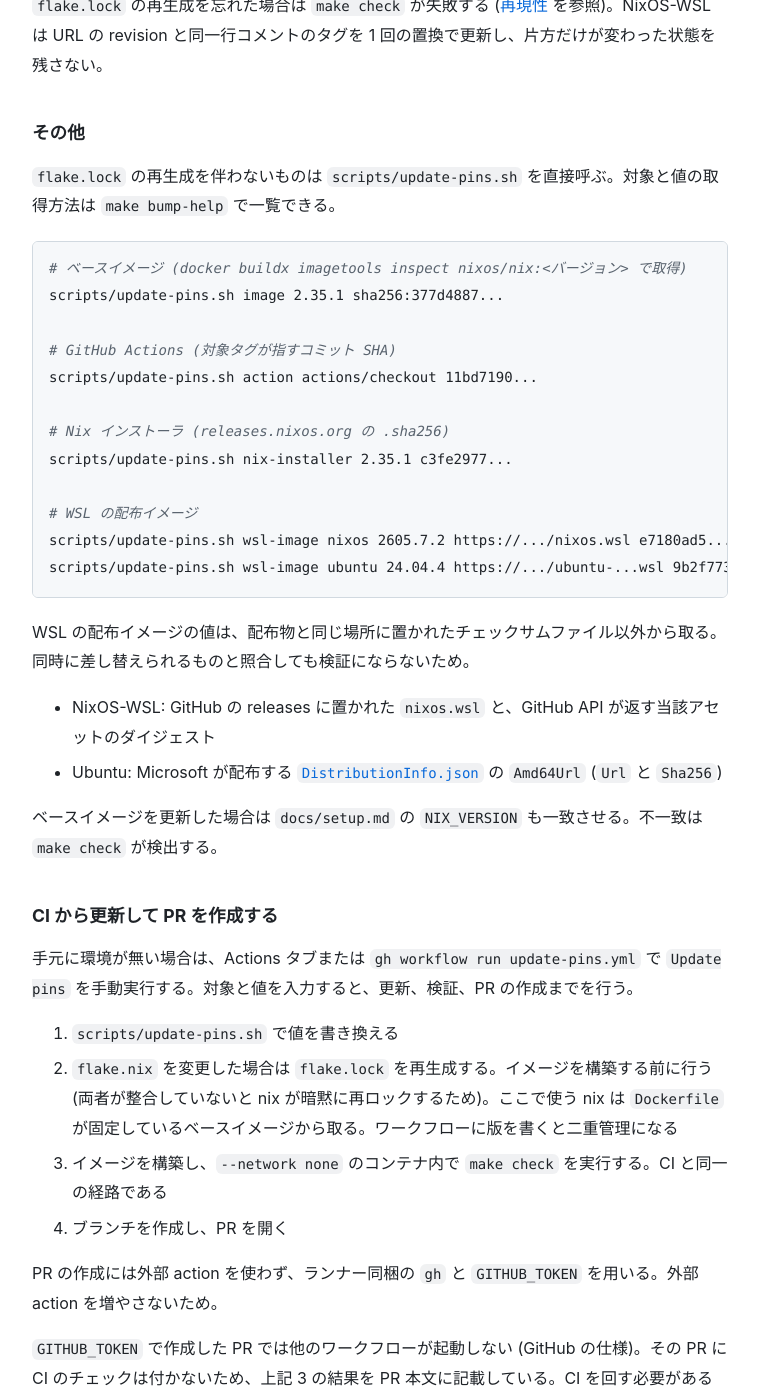
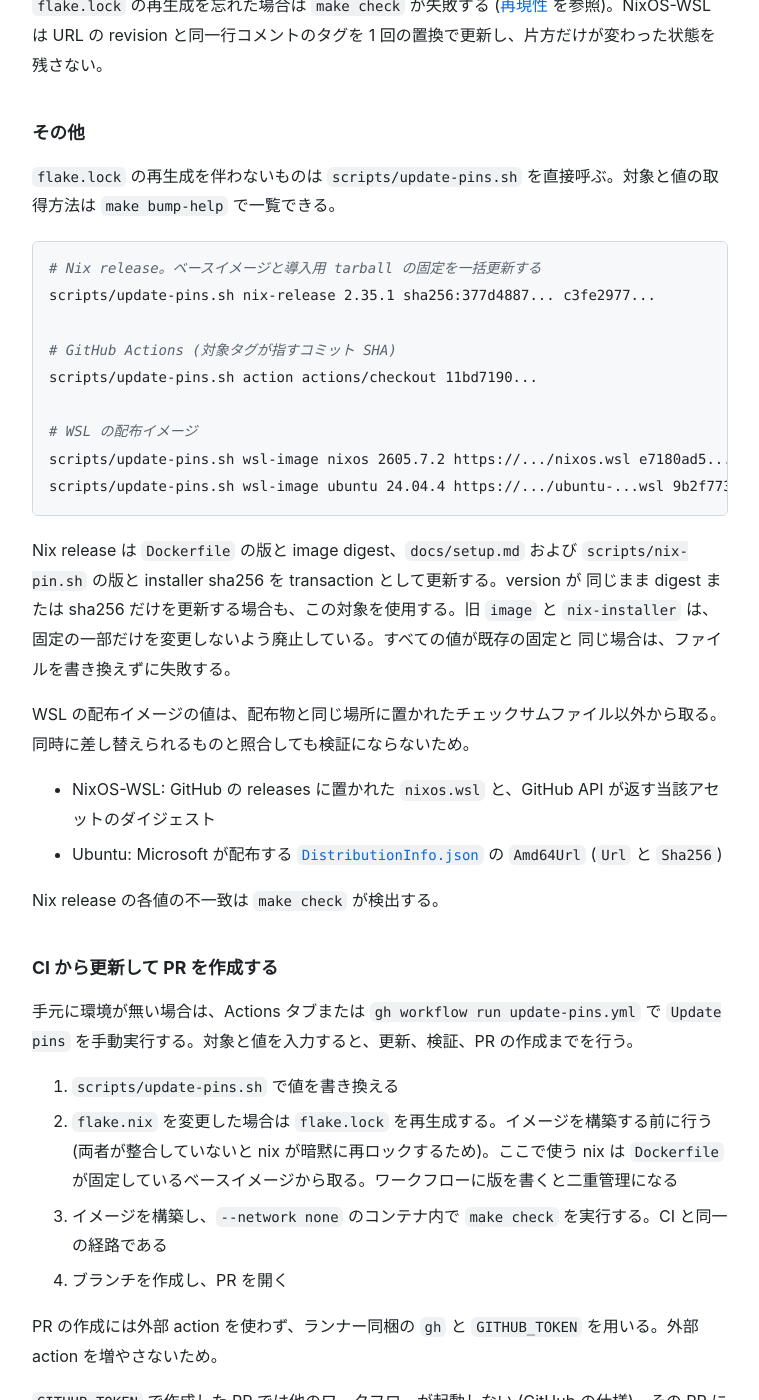
Before and after one commit to sabas0ba/dotfiles, a Jekyll site: the page built from docs/development.md, in a window 1280 px wide and 1400 px high, scrolled down 3199 px. Shown: the whole window, without its empty margins (260-1019 px from the left). Built offline with Jekyll 4.4.1, drawn with Linux system fonts in a browser that asks for light colours; our own code applies the rules of GitHub Pages for plain Markdown files.

Commit message:
fix: Nix の固定を原子的に更新する

````diff
--- a/docs/development.md
+++ b/docs/development.md
@@ -90,26 +90,29 @@ make check
 `flake.lock` の再生成を伴わないものは `scripts/update-pins.sh` を直接呼ぶ。対象と値の取得方法は `make bump-help` で一覧できる。
 
 ```bash
-# ベースイメージ (docker buildx imagetools inspect nixos/nix:<バージョン> で取得)
-scripts/update-pins.sh image 2.35.1 sha256:377d4887...
+# Nix release。ベースイメージと導入用 tarball の固定を一括更新する
+scripts/update-pins.sh nix-release 2.35.1 sha256:377d4887... c3fe2977...
 
 # GitHub Actions (対象タグが指すコミット SHA)
 scripts/update-pins.sh action actions/checkout 11bd7190...
-
-# Nix インストーラ (releases.nixos.org の .sha256)
-scripts/update-pins.sh nix-installer 2.35.1 c3fe2977...
 
 # WSL の配布イメージ
 scripts/update-pins.sh wsl-image nixos 2605.7.2 https://.../nixos.wsl e7180ad5...
 scripts/update-pins.sh wsl-image ubuntu 24.04.4 https://.../ubuntu-...wsl 9b2f7730...
 ```
 
+Nix release は `Dockerfile` の版と image digest、`docs/setup.md` および
+`scripts/nix-pin.sh` の版と installer sha256 を transaction として更新する。version が
+同じまま digest または sha256 だけを更新する場合も、この対象を使用する。旧 `image` と
+`nix-installer` は、固定の一部だけを変更しないよう廃止している。すべての値が既存の固定と
+同じ場合は、ファイルを書き換えずに失敗する。
+
 WSL の配布イメージの値は、配布物と同じ場所に置かれたチェックサムファイル以外から取る。同時に差し替えられるものと照合しても検証にならないため。
 
 - NixOS-WSL: GitHub の releases に置かれた `nixos.wsl` と、GitHub API が返す当該アセットのダイジェスト
 - Ubuntu: Microsoft が配布する [`DistributionInfo.json`](https://raw.githubusercontent.com/microsoft/WSL/master/distributions/DistributionInfo.json) の `Amd64Url` (`Url` と `Sha256`)
 
-ベースイメージを更新した場合は `docs/setup.md` の `NIX_VERSION` も一致させる。不一致は `make check` が検出する。
+Nix release の各値の不一致は `make check` が検出する。
 
 ### CI から更新して PR を作成する
 
````
Also changed, not shown: tests/fixtures/update-pins/nix-release/docs/setup.md (added, +6 -0 lines), .github/workflows/update-pins.yml, 6 other files.
